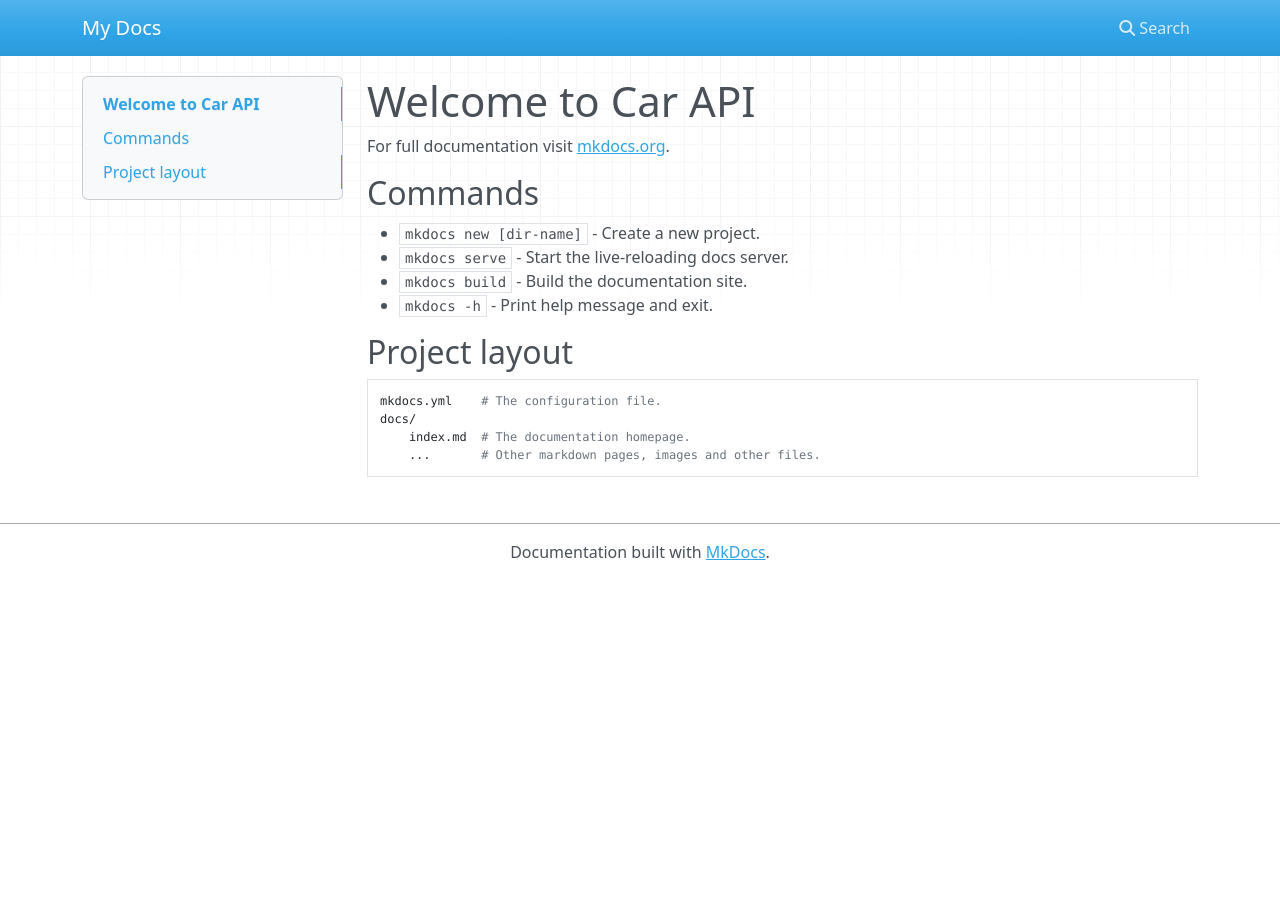
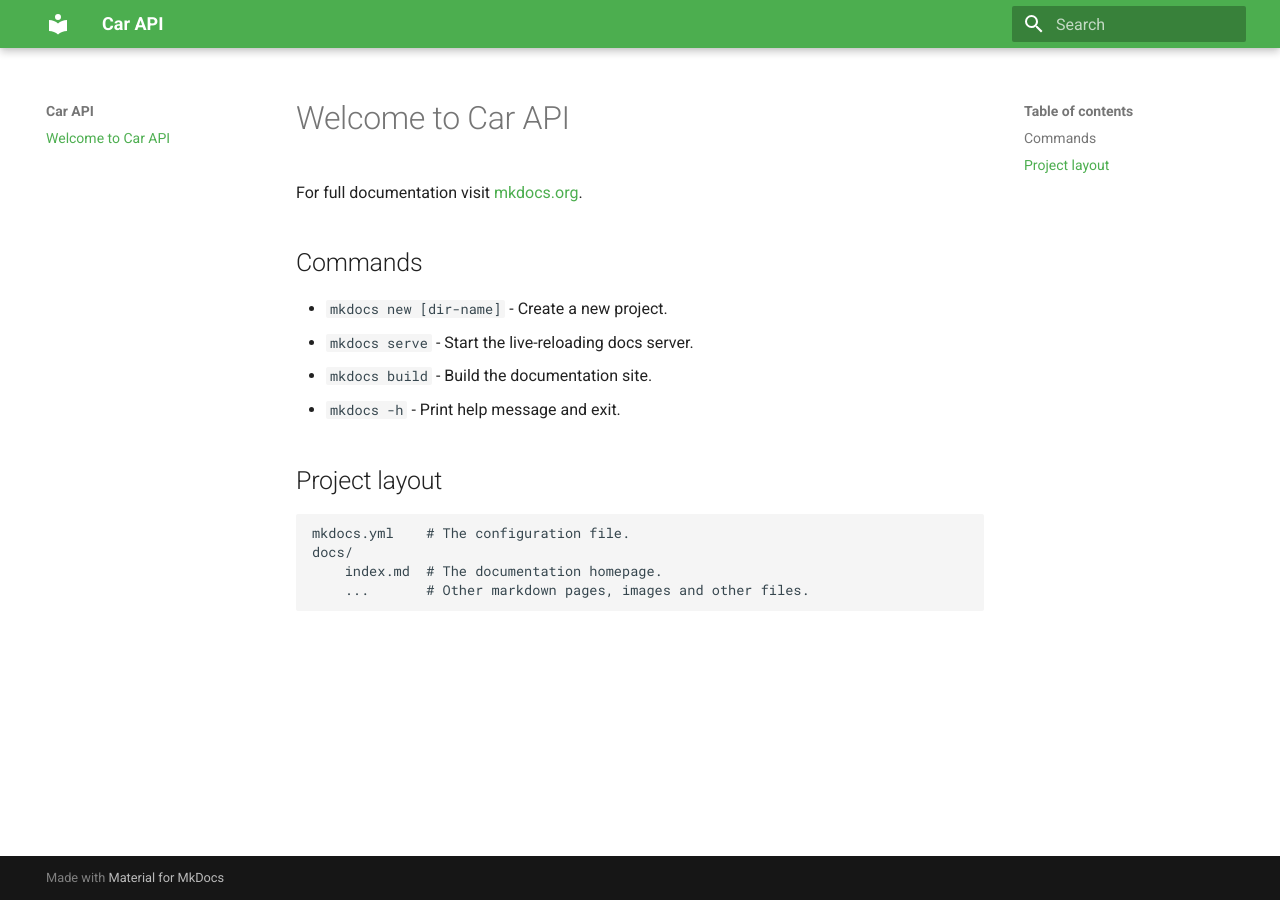
Before and after one commit to ChristianGCa/car_api, an MkDocs documentation site: the page built from docs/index.md, in a window 1280 px wide. Built offline with MkDocs 1.6.1 and Material for MkDocs 9.7.7, drawn with Linux system fonts in a browser that asks for light colours; nearby versions of some CDN libraries.

Commit message:
Alterando o tema da documentação

```diff
--- a/mkdocs.yml
+++ b/mkdocs.yml
@@ -1 +1,19 @@
-site_name: My Docs
+site_name: Car API
+site_description: Uma API REST completa para gerenciamento de carros, incluindo funcionalidades de CRUD (Create, Read, Update, Delete) e autenticação de usuários.
+site_author: Chris
+
+theme:
+  name: material
+  palette:
+    primary: green
+  font:
+    text: Roboto
+
+plugins:
+  - search
+
+markdown_extensions:
+  - pymdownx.superfences:
+      custom_fences:
+        - name: mermaid
+          class: mermaid
--- a/pyproject.toml
+++ b/pyproject.toml
@@ -16,7 +16,9 @@ dependencies = [
     "alembic (>=1.18.4,<2.0.0)",
     "pwdlib[argon2] (>=0.3.0,<0.4.0)",
     "pyjwt (>=2.13.0,<3.0.0)",
-    "mkdocs (>=1.6.1,<2.0.0)"
+    "mkdocs (>=1.6.1,<2.0.0)",
+    "mkdocs-material (>=9.7.6,<10.0.0)",
+    "pymdown-extensions (>=11.0,<12.0)"
 ]
 
 
@@ -79,3 +81,4 @@ lint = 'ruff check'
 pre_format = 'ruff check --fix'  # o pre_ faz ser executado esse antes
 format = 'ruff format'
 run = 'fastapi dev car_api/app.py'
+docs = 'mkdocs serve -a 127.0.0.1:8001'
```
Also changed, not shown: 1 other file.
